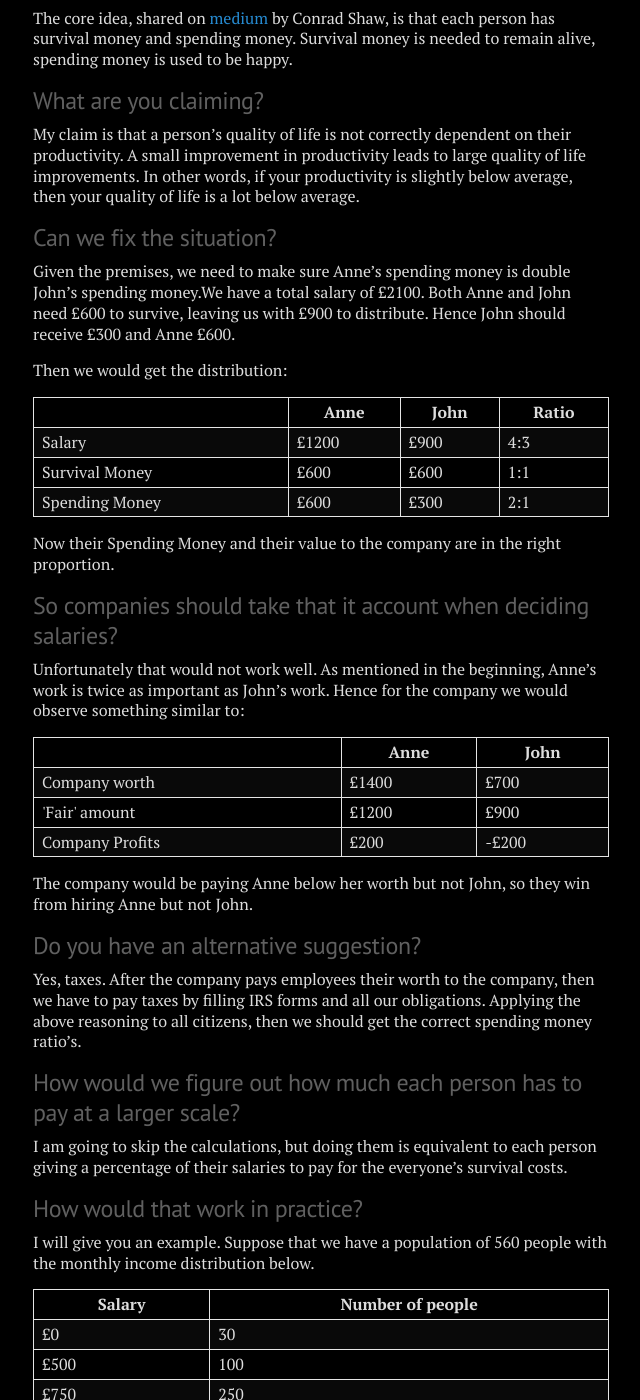
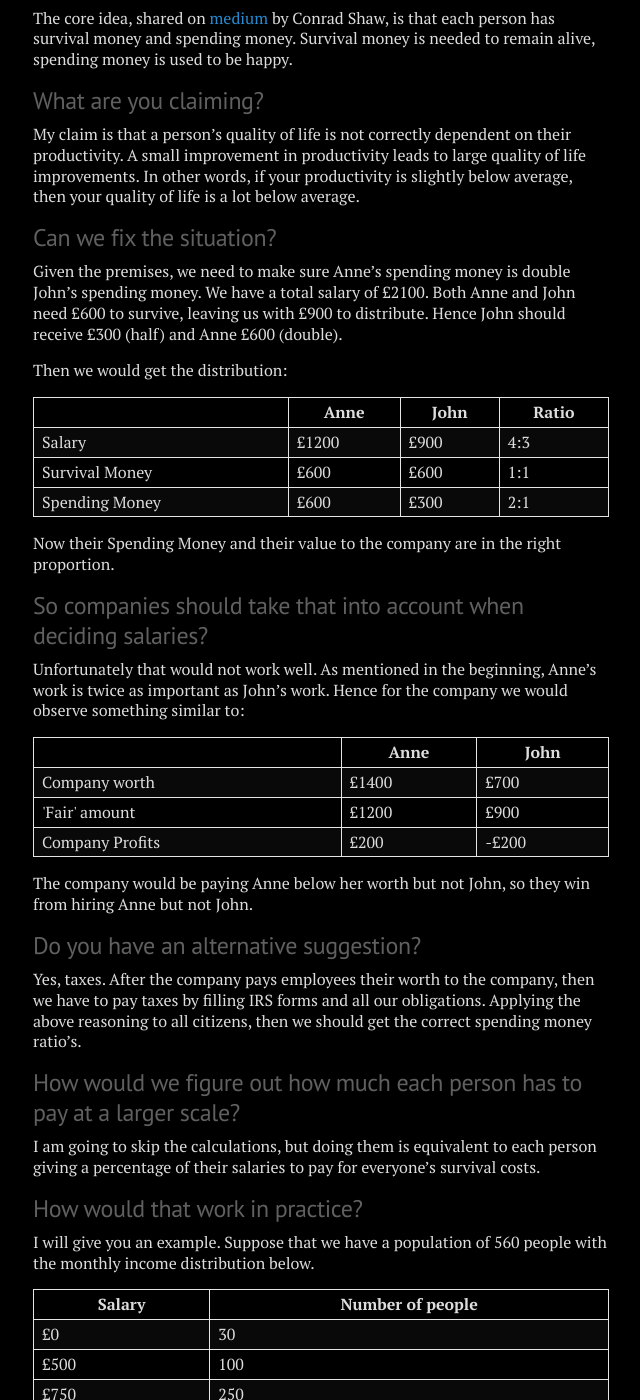
Before and after one commit to migueltorrescosta/migueltorrescosta.github.io, a Jekyll site: the page built from _posts/2018-01-04-From-Surviving-To-Living.md, in a window 1280 px wide and 1400 px high, scrolled down 601 px. Shown: the whole window, without its empty margins (319-959 px from the left). Built offline with Jekyll 4.4.1, drawn with Linux system fonts in a browser that asks for light colours; comment, search, counter and statistics services are not loaded; some of the changed text lies outside the part shown.

Commit message:
Fixed grammar. Again.

```diff
--- a/_posts/2018-01-04-From-Surviving-To-Living.md
+++ b/_posts/2018-01-04-From-Surviving-To-Living.md
@@ -52,7 +52,7 @@ My claim is that a person's quality of life is not correctly dependent on their
 
 ## Can we fix the situation?
 
-Given the premises, we need to make sure Anne's spending money is double John's spending money.We have a total salary of £2100. Both Anne and John need £600 to survive, leaving us with £900 to distribute. Hence John should receive £300 and Anne £600.
+Given the premises, we need to make sure Anne's spending money is double John's spending money. We have a total salary of £2100. Both Anne and John need £600 to survive, leaving us with £900 to distribute. Hence John should receive £300 (half) and Anne £600 (double).
 
 Then we would get the distribution:
 
@@ -89,7 +89,7 @@ Then we would get the distribution:
 
 Now their Spending Money and their value to the company are in the right proportion.
 
-## So companies should take that it account when deciding salaries?
+## So companies should take that into account when deciding salaries?
 
 Unfortunately that would not work well. As mentioned in the beginning, Anne's work is twice as important as John's work. Hence for the company we would observe something similar to:
 
@@ -128,7 +128,7 @@ Yes, taxes. After the company pays employees their worth to the company, then we
 
 ## How would we figure out how much each person has to pay at a larger scale?
 
-I am going to skip the calculations, but doing them is equivalent to each person giving a percentage of their salaries to pay for the everyone's survival costs.
+I am going to skip the calculations, but doing them is equivalent to each person giving a percentage of their salaries to pay for everyone's survival costs.
 
 ## How would that work in practice?
 
@@ -222,7 +222,7 @@ If we assume that £400 is the needed survival money then we will need £224.000
   </tbody>
 </table>
 
-The Spending Money column is just a rescaling (by $94%$) of the Initial Salary column. As such each person's initial salary and spending money can be seen as fair.
+The Spending Money column is just a rescaling (by 94%) of the Initial Salary column. As such each person's initial salary and spending money can be seen as fair.
 Lastly (for those of you with higher salaries), there's an important column missing: The percentual change in salary:
 
 <table>
```
